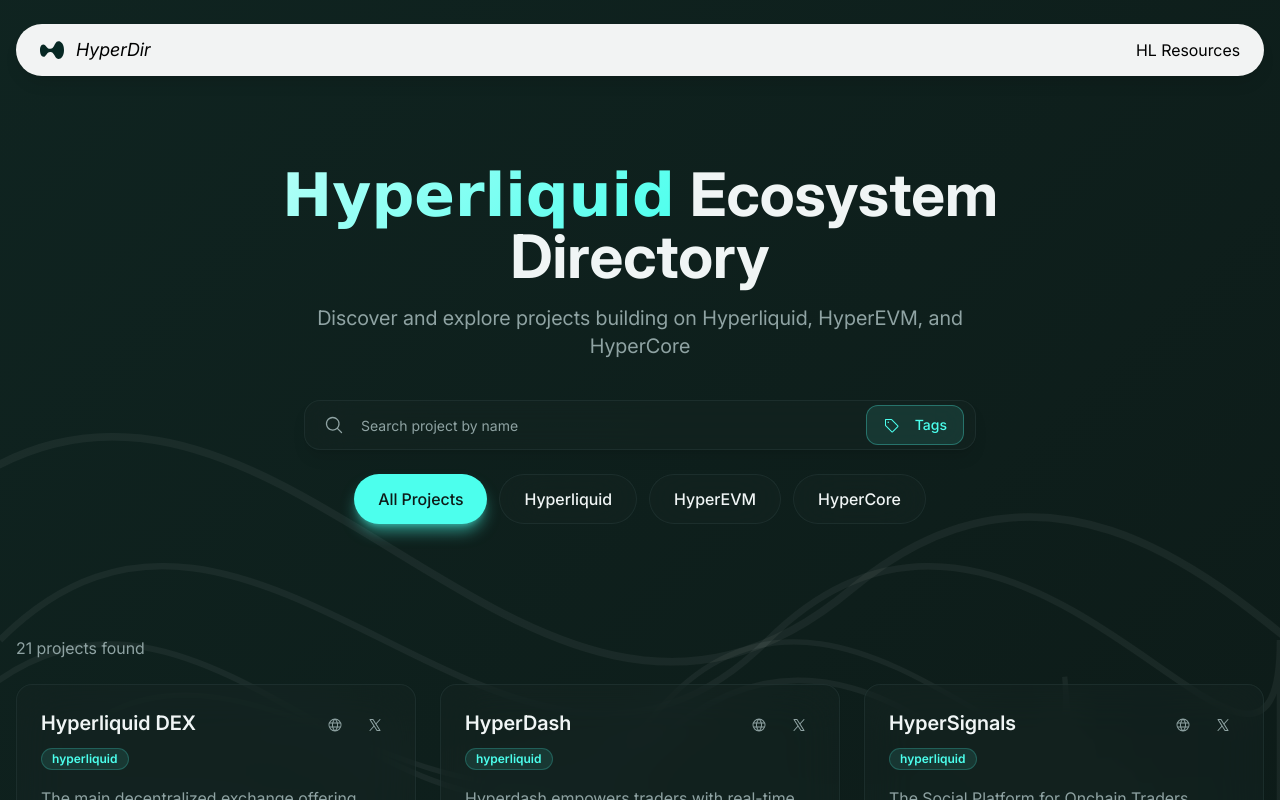
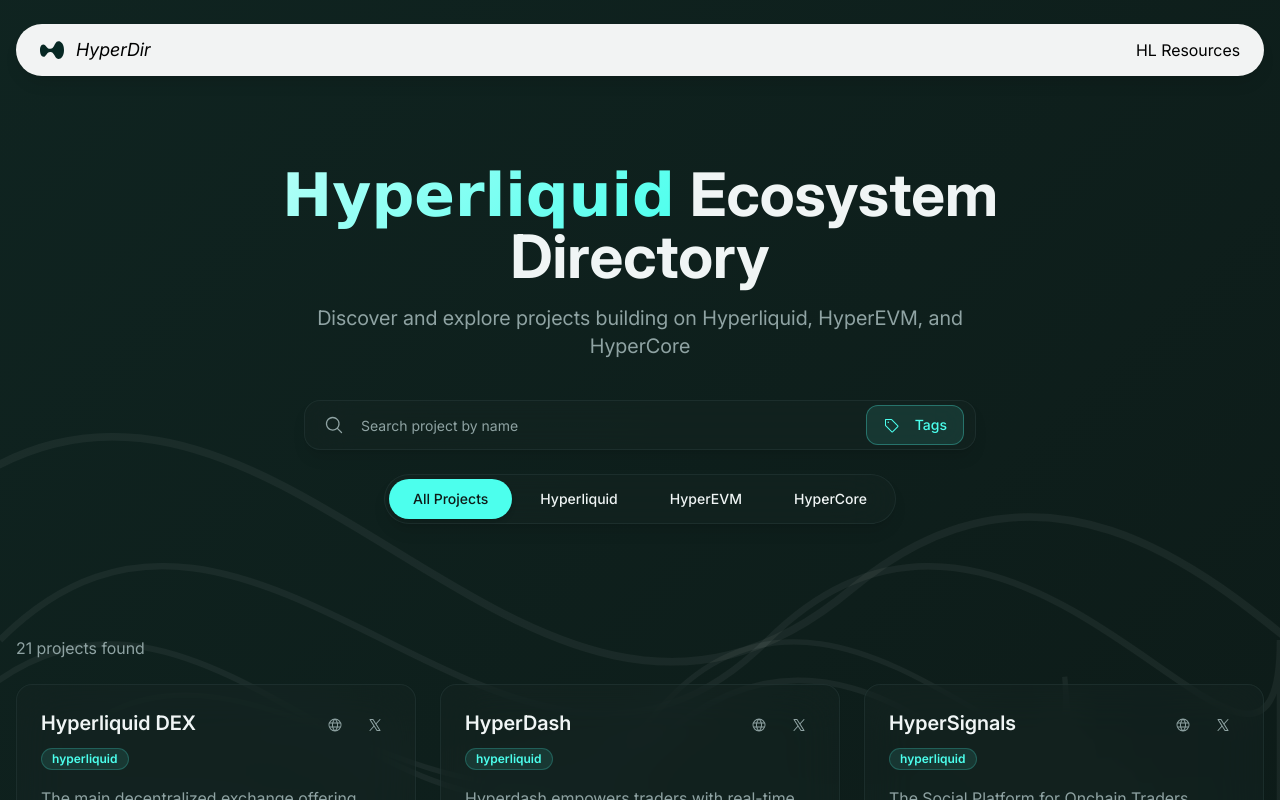
Before and after one commit to Artegus/hyperdir, a React (Vite) app: page / in a window 1280 px wide. Shown: the top 800 px of the page. Built offline with nearby package versions, Linux system fonts and the light colour scheme.

Commit message:
feat: improve category filter

```diff
--- a/package.json
+++ b/package.json
@@ -13,6 +13,8 @@
     "@phosphor-icons/react": "^2.1.10",
     "@radix-ui/react-popover": "^1.1.15",
     "@radix-ui/react-slot": "^1.2.4",
+    "@radix-ui/react-toggle": "^1.1.10",
+    "@radix-ui/react-toggle-group": "^1.1.11",
     "@tailwindcss/vite": "^4.1.17",
     "class-variance-authority": "^0.7.1",
     "clsx": "^2.1.1",
--- a/src/components/category-filter.tsx
+++ b/src/components/category-filter.tsx
@@ -1,5 +1,6 @@
 import type { FC } from 'react'
 import type { CategorySearch } from '../types/project';
+import { ToggleGroup, ToggleGroupItem } from './ui/toggle-group';
 
 type CategoryFilterProps = {
     selected: CategorySearch;
@@ -17,23 +18,23 @@
     selected,
     onSelect
 }) => {
-    return <div
-        className="flex flex-wrap justify-center gap-3 animate-fade-in-up"
-        style={{ animationDelay: "0.3s" }}
+    return (
+
+        <ToggleGroup
+            type="single"
+            value={selected}
+            onValueChange={(value) => value && onSelect(value as CategorySearch)}
+            className="bg-card/40 backdrop-blur-xl border border-border/50 rounded-full p-1 shadow-lg"
         >
             {categories.map((category) => (
-            <button
+                <ToggleGroupItem
                     key={category.id}
-                onClick={() =>
-                    onSelect(category.id)
-                }
-                className={`px-6 py-3 rounded-full font-medium transition-all ${selected === category.id
-                    ? "bg-primary text-primary-foreground shadow-lg shadow-primary/50"
-                    : "bg-card/40 backdrop-blur-xl border border-border/50 text-secondary-foreground hover:bg-primary/10 hover:border-primary/50"
-                    }`}
+                    value={category.id}
+                    className="rounded-full px-6 py-2 text-sm font-medium data-[state=on]:bg-primary data-[state=on]:text-primary-foreground data-[state=on]:shadow-md transition-all"
                 >
                     {category.label}
-            </button>
+                </ToggleGroupItem>
             ))}
-    </div>
+        </ToggleGroup>
+    )
 }
--- a/src/components/filters-section.tsx
+++ b/src/components/filters-section.tsx
@@ -34,11 +34,9 @@
                 </SearchBar>
                 <SelectedTags tags={selectedTags} onRemoveTag={toggleTag} />
             </div>
-            <div className="animate-fade-in-up" style={{ animationDelay: "0.3s" }}>
-                <CategoryFilter
-                    selected={selectedCategory}
-                    onSelect={setSelectedCategory}
-                />
-            </div>
+            <CategoryFilter
+                selected={selectedCategory}
+                onSelect={setSelectedCategory}
+            />
         </div>)
 }
--- /dev/null
+++ b/src/components/ui/toggle-group.tsx
@@ -0,0 +1,61 @@
+"use client"
+
+import * as React from "react"
+import * as ToggleGroupPrimitive from "@radix-ui/react-toggle-group"
+import { type VariantProps } from "class-variance-authority"
+
+import { cn } from "@/lib/utils"
+import { toggleVariants } from "@/components/ui/toggle"
+
+const ToggleGroupContext = React.createContext<
+  VariantProps<typeof toggleVariants>
+>({
+  size: "default",
+  variant: "default",
+})
+
+const ToggleGroup = React.forwardRef<
+  React.ElementRef<typeof ToggleGroupPrimitive.Root>,
+  React.ComponentPropsWithoutRef<typeof ToggleGroupPrimitive.Root> &
+    VariantProps<typeof toggleVariants>
+>(({ className, variant, size, children, ...props }, ref) => (
+  <ToggleGroupPrimitive.Root
+    ref={ref}
+    className={cn("flex items-center justify-center gap-1", className)}
+    {...props}
+  >
+    <ToggleGroupContext.Provider value={{ variant, size }}>
+      {children}
+    </ToggleGroupContext.Provider>
+  </ToggleGroupPrimitive.Root>
+))
+
+ToggleGroup.displayName = ToggleGroupPrimitive.Root.displayName
+
+const ToggleGroupItem = React.forwardRef<
+  React.ElementRef<typeof ToggleGroupPrimitive.Item>,
+  React.ComponentPropsWithoutRef<typeof ToggleGroupPrimitive.Item> &
+    VariantProps<typeof toggleVariants>
+>(({ className, children, variant, size, ...props }, ref) => {
+  const context = React.useContext(ToggleGroupContext)
+
+  return (
+    <ToggleGroupPrimitive.Item
+      ref={ref}
+      className={cn(
+        toggleVariants({
+          variant: context.variant || variant,
+          size: context.size || size,
+        }),
+        className
+      )}
+      {...props}
+    >
+      {children}
+    </ToggleGroupPrimitive.Item>
+  )
+})
+
+ToggleGroupItem.displayName = ToggleGroupPrimitive.Item.displayName
+
+export { ToggleGroup, ToggleGroupItem }
--- /dev/null
+++ b/src/components/ui/toggle.tsx
@@ -0,0 +1,43 @@
+import * as React from "react"
+import * as TogglePrimitive from "@radix-ui/react-toggle"
+import { cva, type VariantProps } from "class-variance-authority"
+
+import { cn } from "@/lib/utils"
+
+const toggleVariants = cva(
+  "inline-flex items-center justify-center rounded-md text-sm font-medium ring-offset-background transition-colors hover:bg-muted hover:text-muted-foreground focus-visible:outline-none focus-visible:ring-2 focus-visible:ring-ring focus-visible:ring-offset-2 disabled:pointer-events-none disabled:opacity-50 data-[state=on]:bg-accent data-[state=on]:text-accent-foreground [&_svg]:pointer-events-none [&_svg]:size-4 [&_svg]:shrink-0 gap-2",
+  {
+    variants: {
+      variant: {
+        default: "bg-transparent",
+        outline:
+          "border border-input bg-transparent hover:bg-accent hover:text-accent-foreground",
+      },
+      size: {
+        default: "h-10 px-3 min-w-10",
+        sm: "h-9 px-2.5 min-w-9",
+        lg: "h-11 px-5 min-w-11",
+      },
+    },
+    defaultVariants: {
+      variant: "default",
+      size: "default",
+    },
+  }
+)
+
+const Toggle = React.forwardRef<
+  React.ElementRef<typeof TogglePrimitive.Root>,
+  React.ComponentPropsWithoutRef<typeof TogglePrimitive.Root> &
+    VariantProps<typeof toggleVariants>
+>(({ className, variant, size, ...props }, ref) => (
+  <TogglePrimitive.Root
+    ref={ref}
+    className={cn(toggleVariants({ variant, size, className }))}
+    {...props}
+  />
+))
+
+Toggle.displayName = TogglePrimitive.Root.displayName
+
+export { Toggle, toggleVariants }
```
Also changed, not shown: 1 other file (tests, documents, lock files or other folders). Lines whose indentation alone changed are shown as unchanged.
